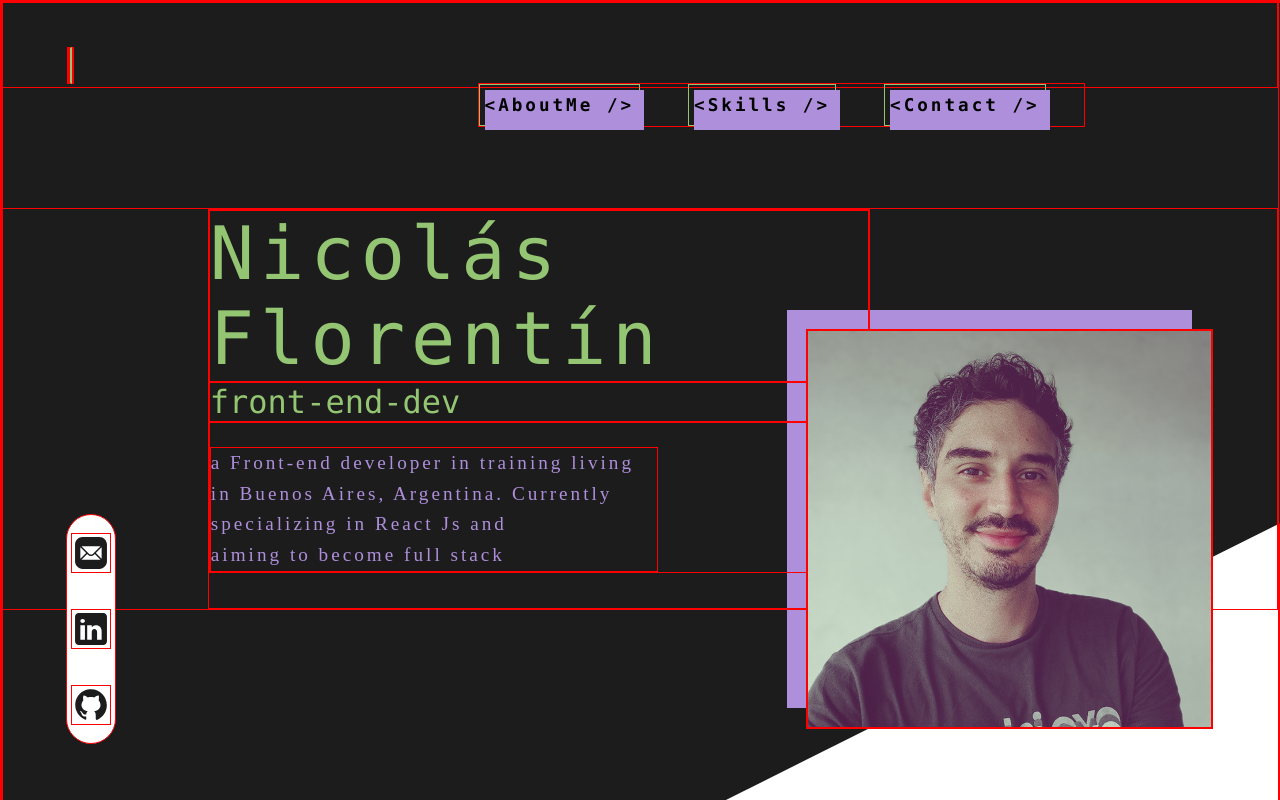
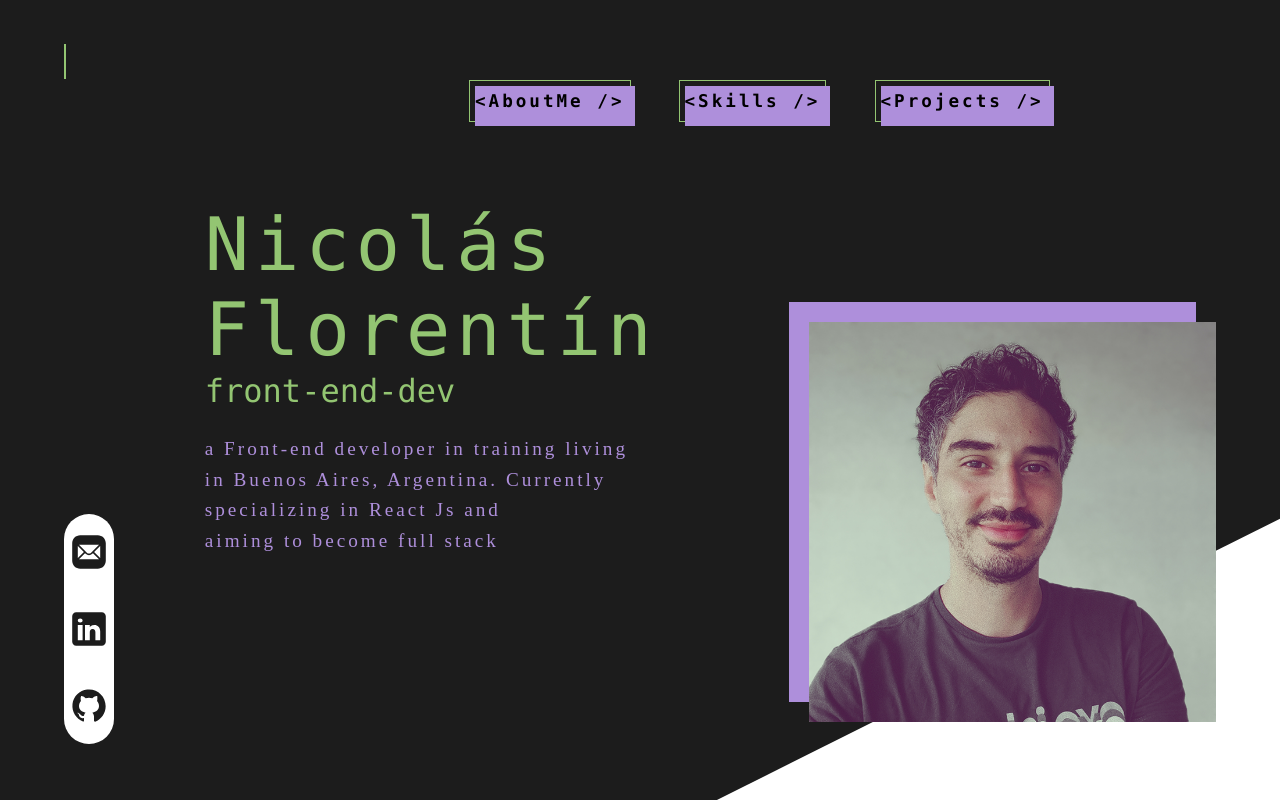
Before and after one commit to nicoflorentin/nicoflorentin.github.io, a plain HTML site: page index.html in a window 1280 px wide. Shown: the top 800 px of the page. Drawn offline with Linux system fonts and the light colour scheme.

Commit message:
fix border

```diff
--- a/index.html
+++ b/index.html
@@ -24,7 +24,7 @@
 			<ul class="navBar__links">
 				<li>&lt;AboutMe /&gt;</li>
 				<li>&lt;Skills /&gt;</li>
-				<li>&lt;Contact /&gt;</li>
+				<li>&lt;Projects /&gt;</li>
 			</ul>
 		</div>
 		<div class="main">
--- a/styles/styles.css
+++ b/styles/styles.css
@@ -3,7 +3,7 @@
   padding: 0;
   box-sizing: border-box;
 
-  border: 1px solid red
+  /*border: 1px solid red;*/
 }
 
 .allContainer {
```
